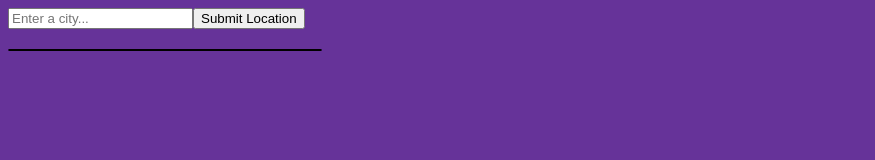
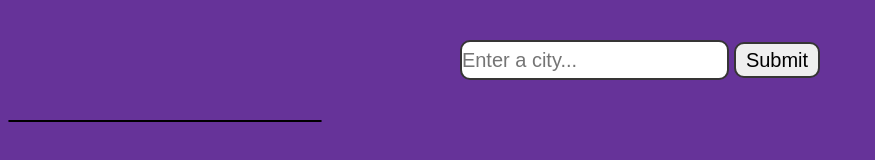
Before and after one commit to BearsLair/weather-api, a website built with webpack: page src/template.html in a window 1280 px wide. Shown: the whole page, without its empty margins (0-875 px from the left). Built offline with nearby package versions, Linux system fonts and the light colour scheme.

Commit message:
styled user input div

```diff
--- a/src/index.js
+++ b/src/index.js
@@ -6,16 +6,19 @@ const bodyHtml = document.querySelector("body");
 // User city input and submit button div
 const userInputDiv = document.createElement("div");
 bodyHtml.appendChild(userInputDiv);
+userInputDiv.classList.add("input-div");
 
 // User input for city name
 const locationInput = document.createElement("input");
 userInputDiv.appendChild(locationInput);
 locationInput.setAttribute("placeholder", "Enter a city...");
+locationInput.classList.add("user-textinput");
 
 // User button for submitting location
 const submitBtn = document.createElement("button");
 userInputDiv.appendChild(submitBtn);
-submitBtn.textContent = "Submit Location";
+submitBtn.textContent = "Submit";
+submitBtn.classList.add("user-submitbtn");
 
 // Current Conditions Section
 const currentConditionsSection = document.createElement("section");
--- a/src/styles.css
+++ b/src/styles.css
@@ -1,5 +1,32 @@
 body {
   background-color: rebeccapurple;
+}
+
+.input-div {
+  display: flex;
+  flex-direction: row;
+  justify-content: center;
+  align-items: center;
+  padding: 0;
+  margin: 40px 0 40px 0;
+}
+
+.user-textinput {
+  font-size: 20px;
+  border-radius: 10px;
+  height: 36px;
+  margin: 0;
+  padding: 0;
+  border: 2px solid rgb(54, 53, 53);
+}
+
+.user-submitbtn {
+  font-size: 20px;
+  height: 36px;
+  margin: 0 0 0 5px;
+  padding: 0 10px 0 10px;
+  border-radius: 10px;
+  border: 2px solid rgb(54, 53, 53);
 }
 
 .currentConditions-section {
```
